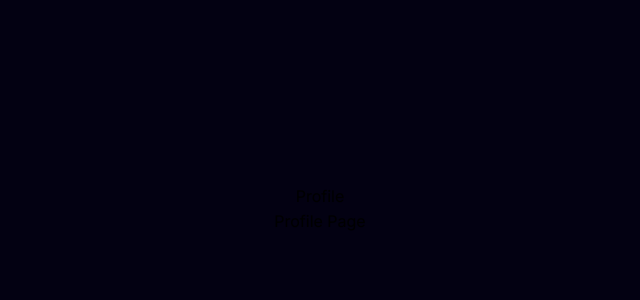
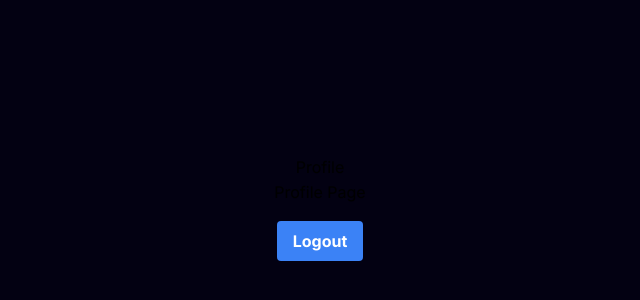
Before and after one commit to theDewill/Zimular, a Next.js app in the folder GUI/: page /profile in a window 1280 px wide. Shown: the part 192-492 px from the top of the page, without its empty margins (320-960 px from the left). Built offline with nearby package versions, Linux system fonts and the light colour scheme.

Commit message:
Feature: add logout route

```diff
--- a/GUI/package.json
+++ b/GUI/package.json
@@ -30,7 +30,7 @@
     "eslint": "^8",
     "eslint-config-next": "14.0.4",
     "postcss": "^8",
-    "tailwindcss": "^3.3.0",
+    "tailwindcss": "^3.4.0",
     "typescript": "^5"
   }
 }
--- /dev/null
+++ b/GUI/src/app/api/users/logout/route.ts
@@ -0,0 +1,21 @@
+import { NextResponse } from "next/server";
+
+export async function GET(){
+
+    try {
+
+        const response = NextResponse.json(
+            {
+                message: "Logout Successfull",
+                success: true
+            }
+        )
+
+        response.cookies.set("token", "",{httpOnly:true, expires: new Date(0)});
+
+        return response;
+
+    } catch (error:any) {
+        return NextResponse.json({error: error.message}, {status:500})
+    }
+}
--- a/GUI/src/app/profile/page.tsx
+++ b/GUI/src/app/profile/page.tsx
@@ -1,9 +1,33 @@
+"use client"
+import axios from "axios";
+import Link from "next/link";
+import { toast } from "react-hot-toast";
+import { useRouter } from "next/navigation";
+
 export default function ProfilePage() {
+
+    const router = useRouter();
+    const logout = async () => {
+        try {
+            await axios.get('api/users/logout');
+            toast.success("Logout Success");
+            router.push('/login');
+        } catch (error:any) {
+            console.log(error.message);
+            toast.error (error.message)
+        }
+    }
     return (
         <div className=" flex flex-col items-center justify-center min-h-screen py-2">
             <h1>Profile</h1>
             <hr />
             <p>Profile Page</p>
+            <hr />
+
+            <button onClick={logout}
+                    className="bg-blue-500 mt-4 hover-bg-blue-700 text-white font-bold py-2 px-4 rounded">
+                        Logout
+                    </button>
         </div>
     )
 }
```
Also changed, not shown: 1 other file (tests, documents, lock files or other folders).
